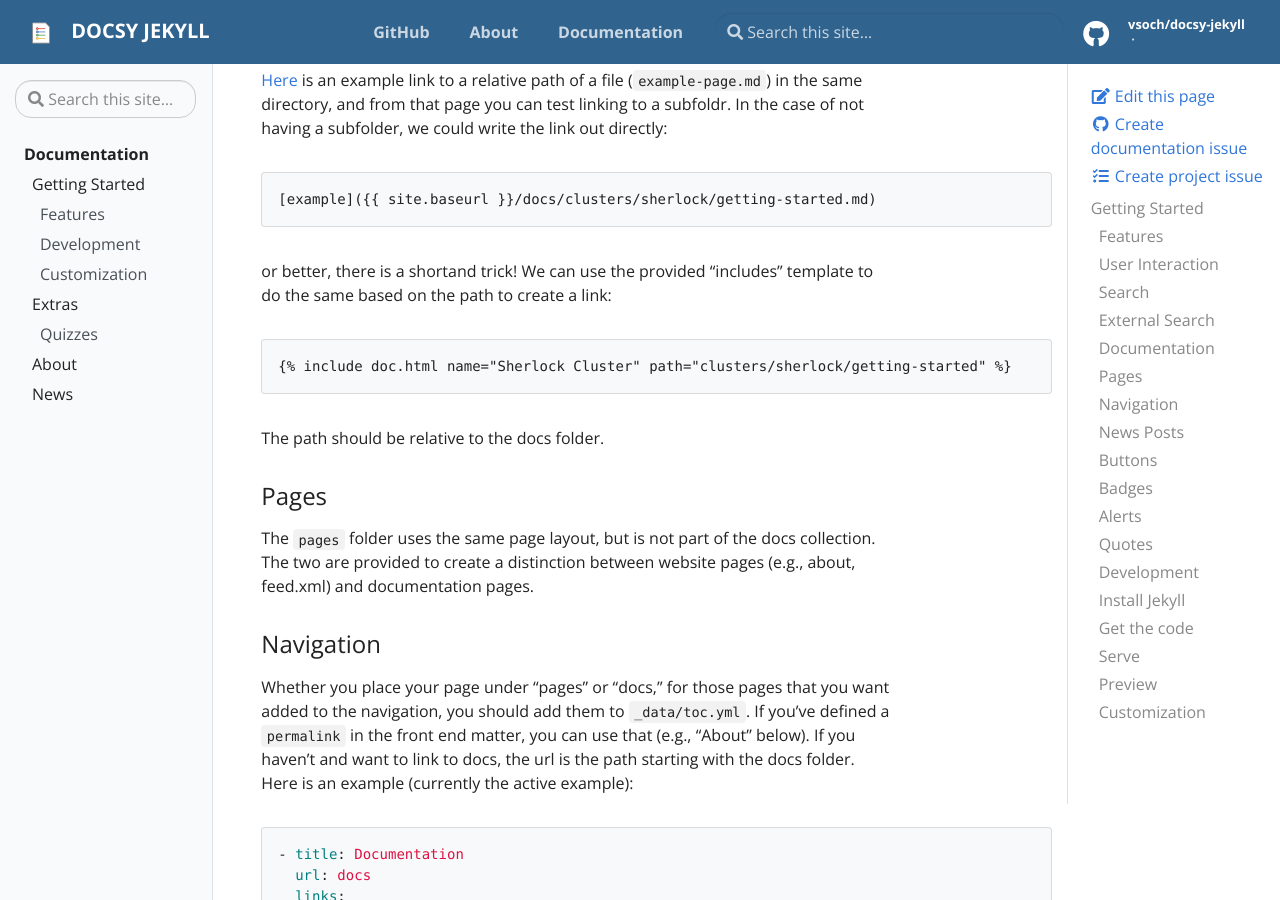
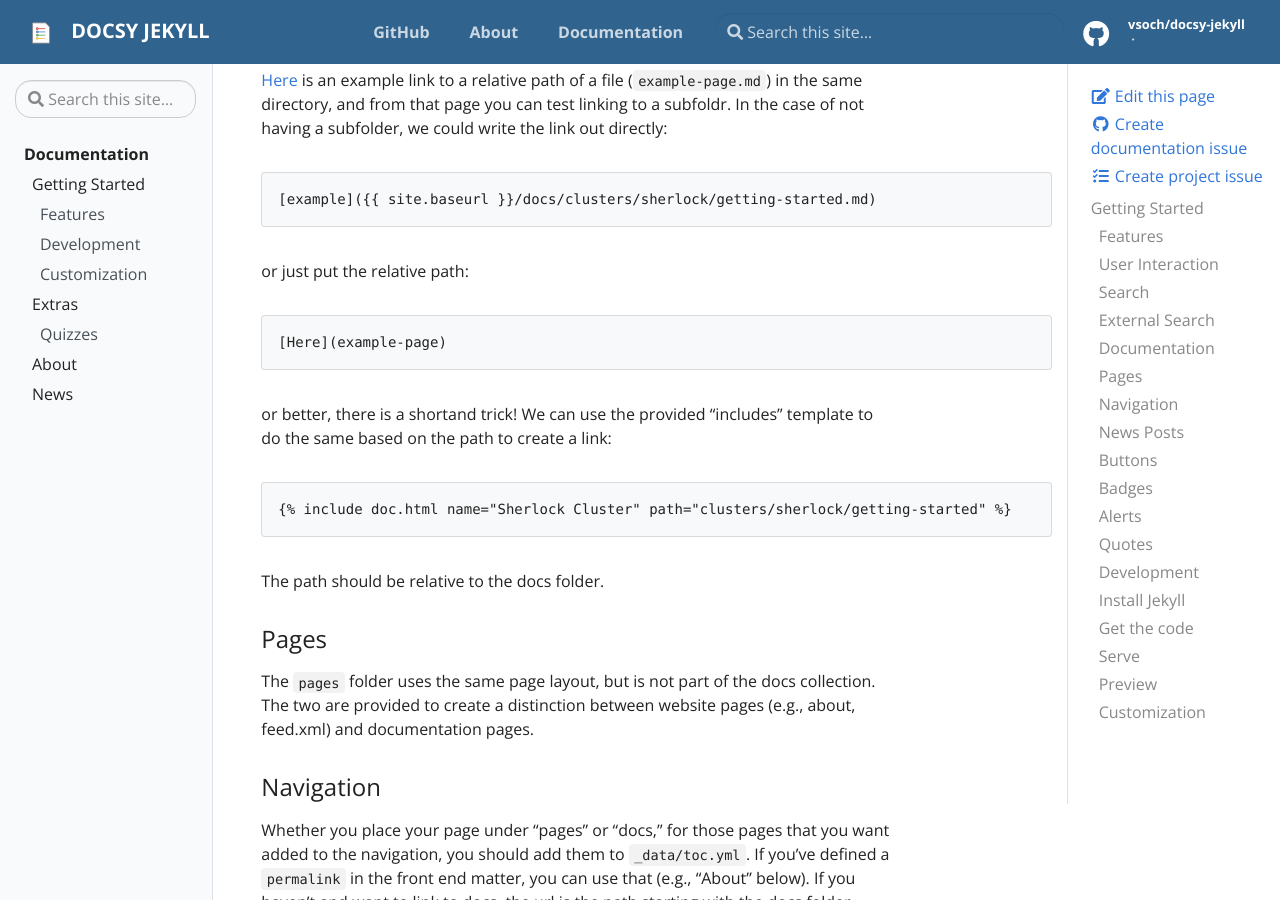
Before and after one commit to vsoch/docsy-jekyll, a Jekyll site: the page built from _docs/getting-started.md, in a window 1280 px wide and 900 px high, scrolled down 1745 px. Built offline with Jekyll 4.4.1, drawn with Linux system fonts in a browser that asks for light colours.

````diff
--- a/_docs/getting-started.md
+++ b/_docs/getting-started.md
@@ -77,12 +77,18 @@ getting started page for sherlock:
 {% raw %}[example](clusters/sherlock/getting-started.md){% endraw %}
 ```
 
-[Here](example-page.md) is an example link to a relative path of a file (`example-page.md`)
+[Here](example-page) is an example link to a relative path of a file (`example-page.md`)
 in the same directory, and from that page you can test linking to a subfoldr.
 In the case of not having a subfolder, we could write the link out directly:
 
 ```
 {% raw %}[example]({{ site.baseurl }}/docs/clusters/sherlock/getting-started.md){% endraw %}
+```
+
+or just put the relative path:
+
+```
+{% raw %}[Here](example-page){% endraw %}
 ```
 
 or better, there is a shortand trick! We can use the provided "includes"
````
Also changed, not shown: _docs/example-page.md (+1 -1 lines).
